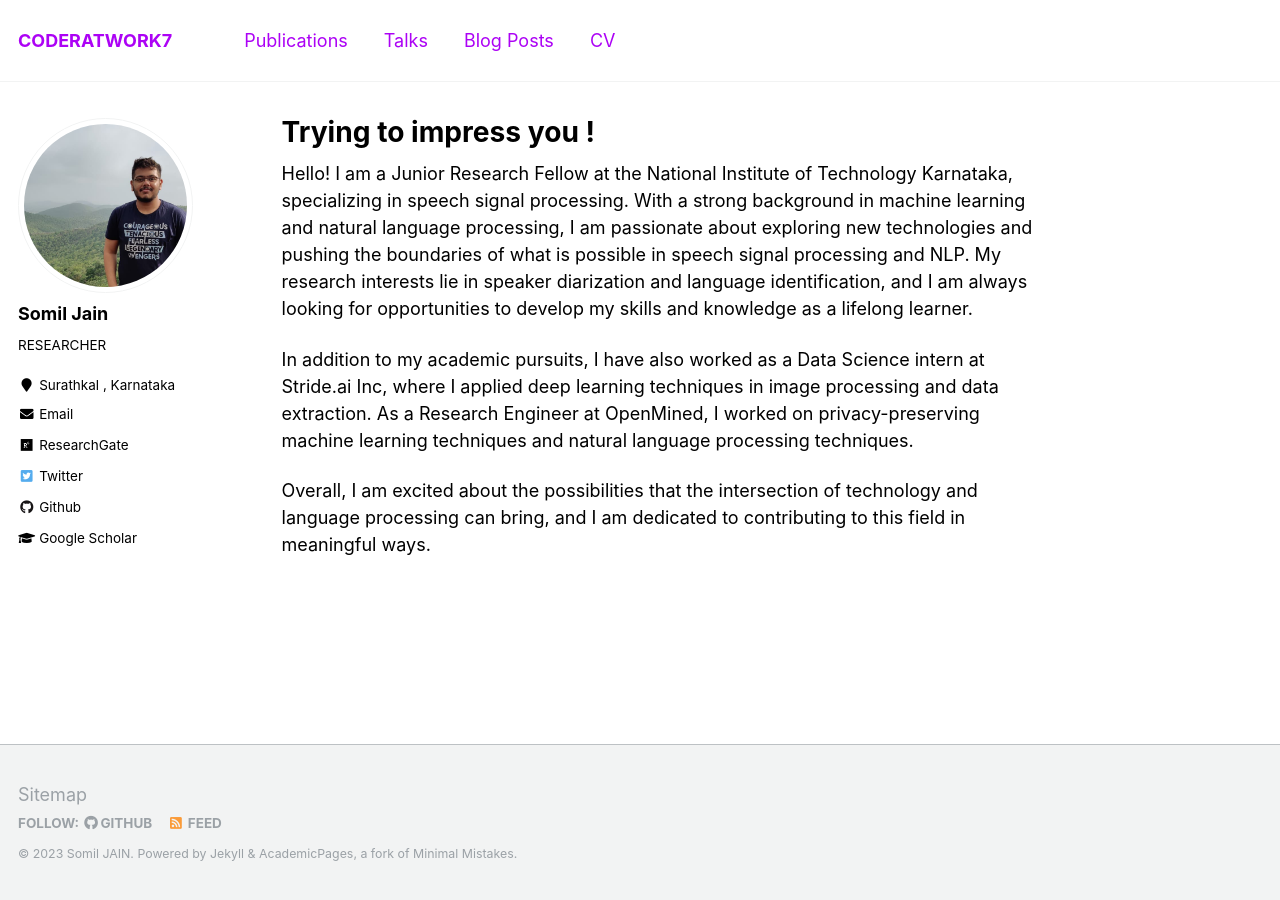
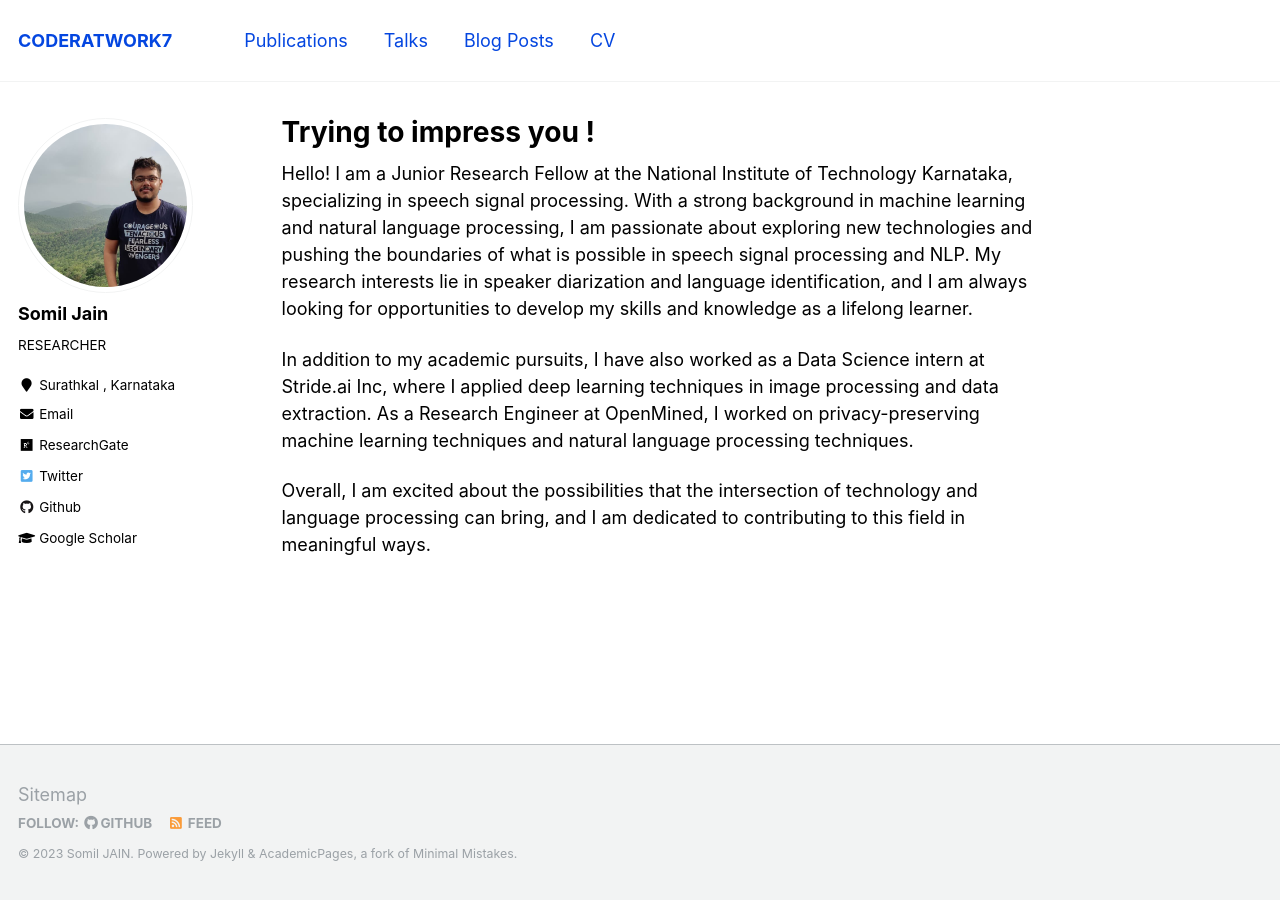
Before and after one commit to somiljain7/somiljain7.github.io, a Jekyll site: the page built from _pages/about.md, in a window 1280 px wide. Built offline with Jekyll 4.4.1, drawn with Linux system fonts in a browser that asks for light colours.

Commit message:
Update _variables.scss

```diff
--- a/_sass/_variables.scss
+++ b/_sass/_variables.scss
@@ -93,7 +93,7 @@ $xing-color                 : #006567;
 $link-color                 : $info-color;
 $link-color-hover           : mix(#000, $link-color, 25%);
 $link-color-visited         : mix(#fff, $link-color, 25%);
-$masthead-link-color        : #ac02f5;
+$masthead-link-color        : #0446e0;
 $masthead-link-color-hover  : #003366;
 
 
```
